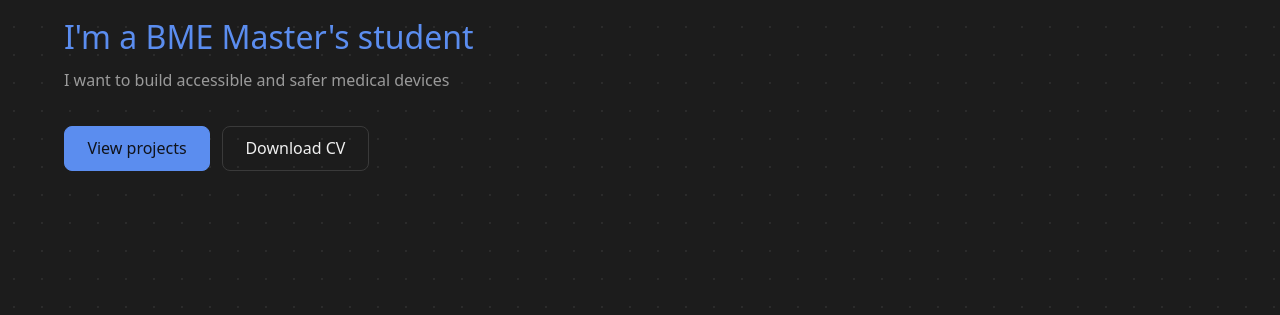
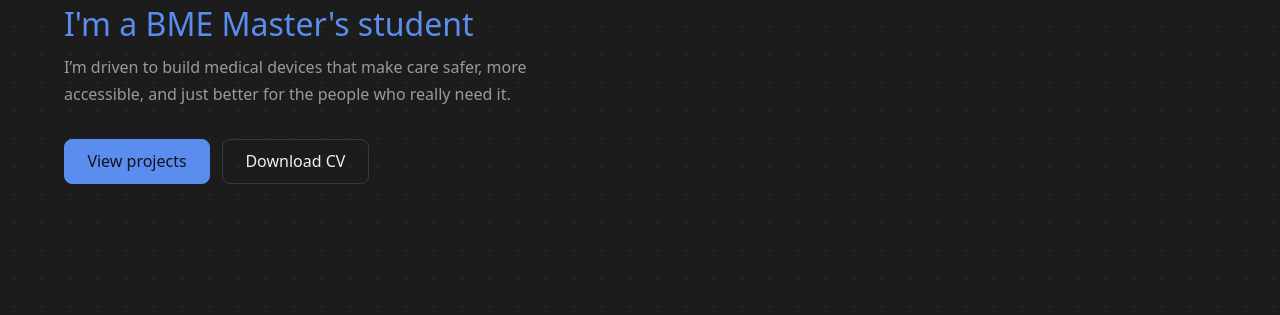
Before and after one commit to K4vinM/Portfolio, a plain HTML site: page index.html in a window 1280 px wide. Shown: the part 463-778 px from the top of the page. Drawn offline with Linux system fonts and the light colour scheme.

Commit message:
Update lede paragraph for clarity and detail

```diff
--- a/index.html
+++ b/index.html
@@ -36,7 +36,7 @@
     <div class="hero-text">
       <h1>Kavin Manikandan</h1>
       <p class="role">I'm a BME Master's student</p>
-      <p class="lede">I want to build accessible and safer medical devices</p>
+      <p class="lede">I’m driven to build medical devices that make care safer, more accessible, and just better for the people who really need it.</p>
       <div class="actions">
         <a class="btn" href="#projects">View projects</a>
         <a class="btn ghost" href="cv.pdf" download="kavin_cv.pdf">Download CV</a>
```
